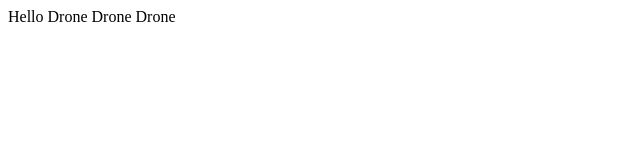
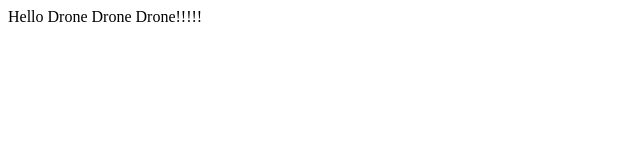
Before and after one commit to cuijxin/drone-ci-demo, a plain HTML site: page index.html in a window 1280 px wide. Shown: the full height of the page, 0-640 px from the left. Drawn offline with Linux system fonts and the light colour scheme.

Commit message:
update 3

```diff
--- a/index.html
+++ b/index.html
@@ -3,6 +3,6 @@
     <title>Hello, Drone</title>
 </head>
 <body>
-Hello Drone Drone Drone
+Hello Drone Drone Drone!!!!!
 </body>
 </html>
```
